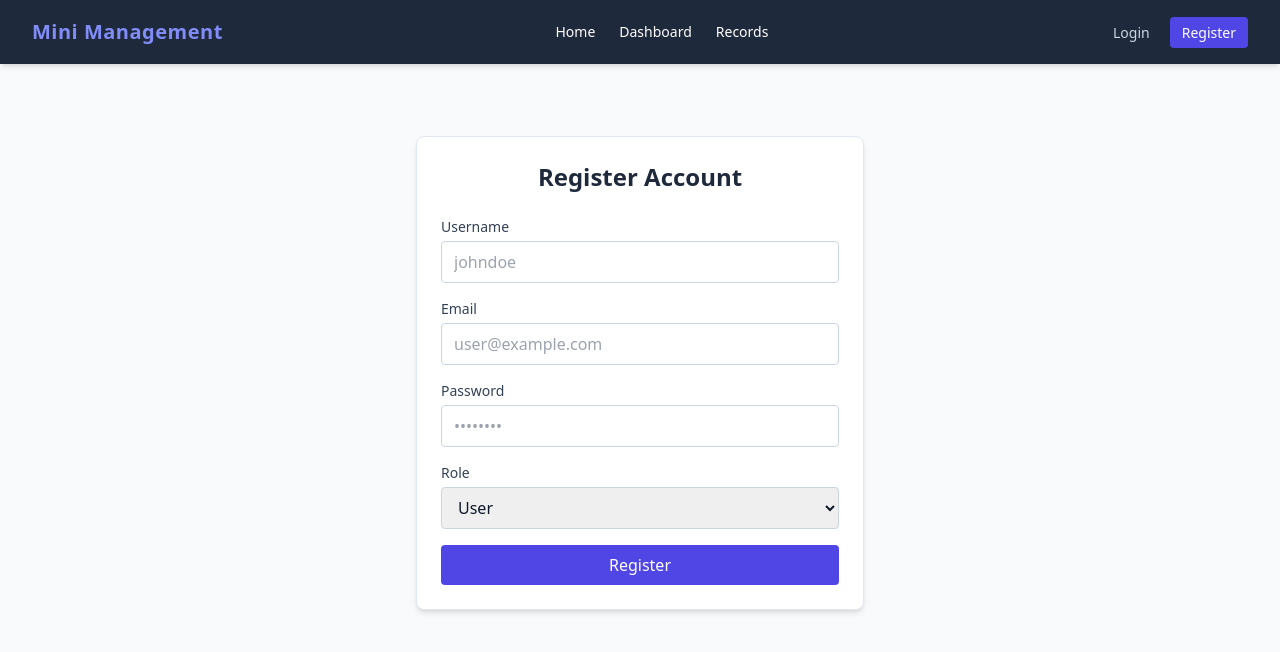
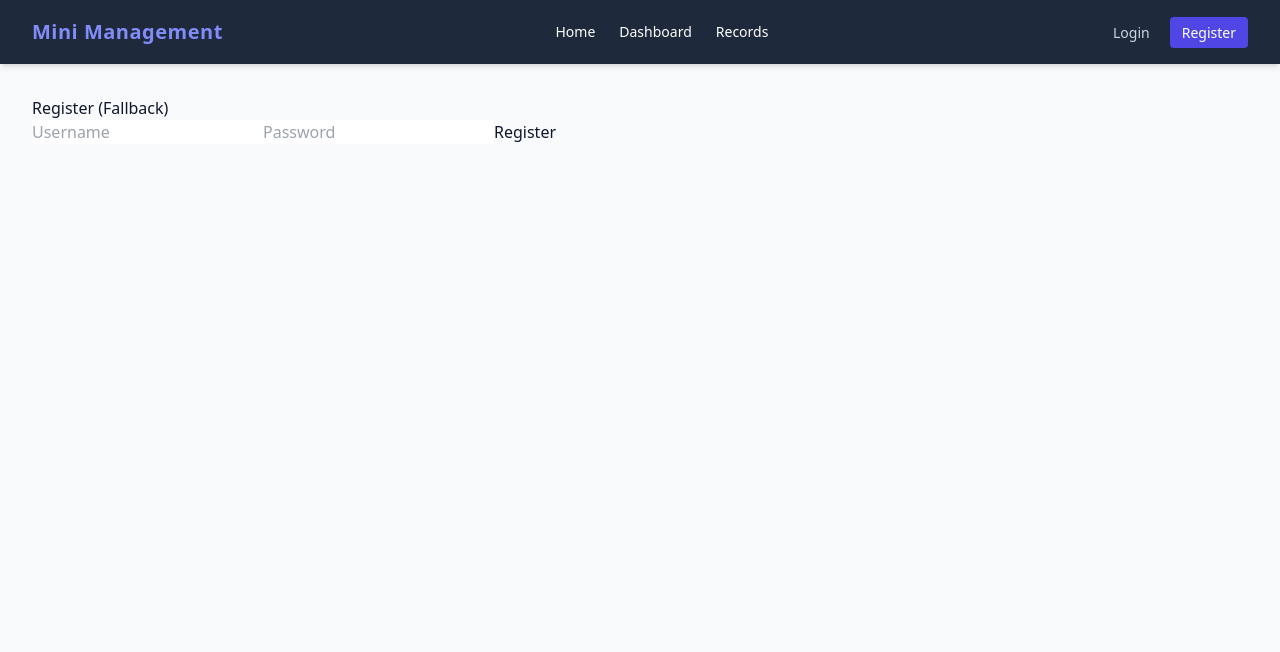
Before and after one commit to andreikristoffermanrique/mini-management-system-midterms, a React app in the folder frontend/: page /register in a window 1280 px wide. Shown: the top 652 px of the page. Built offline with nearby package versions, Linux system fonts and the light colour scheme; the HTML template or start-up script is replaced by a standard one.

Commit message:
[INT-02] Connect frontend registration form to API

```diff
--- a/frontend/src/pages/register.jsx
+++ b/frontend/src/pages/register.jsx
@@ -1,119 +1,33 @@
-import React, { useState } from 'react';
-import { useNavigate } from 'react-router-dom';
+// ---- FALLBACK (Developer 5): owner's version wins on merge ----
+import { useState } from 'react';
+import { apiRequest } from '../api.js';
 
 export default function Register() {
-  const [formData, setFormData] = useState({
-    username: '',
-    email: '',
-    password: '',
-    role: 'user',
+    const [username, setUsername] = useState('');
+    const [password, setPassword] = useState('');
+    const [error, setError] = useState(null);
+
+    const handleRegister = async (e) => {
+        e.preventDefault();
+        setError(null);
+        try {
+            await apiRequest('/auth/register', {
+                method: 'POST',
+                body: { username, password }
             });
-  const [error, setError] = useState('');
-  const [loading, setLoading] = useState(false);
-  const navigate = useNavigate();
-
-  const handleChange = (e) => {
-    setFormData({ ...formData, [e.target.name]: e.target.value });
-  };
-
-  const handleSubmit = async (e) => {
-    e.preventDefault();
-    setError('');
-    setLoading(true);
-
-    try {
-      const response = await fetch('http://localhost:5000/api/auth/register', {
-        method: 'POST',
-        headers: { 'Content-Type': 'application/json' },
-        body: JSON.stringify(formData),
-      });
-
-      const data = await response.json();
-
-      if (!response.ok) {
-        throw new Error(data.message || 'Registration failed. Please try again.');
-      }
-
-      // Redirect to login page on success
-      navigate('/login');
+            alert("Registration successful!");
         } catch (err) {
-      setError(err.message);
-    } finally {
-      setLoading(false);
+            setError(err.message || 'Registration failed');
         }
     };
 
     return (
-    <div className="max-w-md mx-auto my-10 p-6 bg-white rounded-lg shadow-md border border-slate-200">
-      <h2 className="text-2xl font-bold mb-6 text-center text-slate-800">Register Account</h2>
-
-      {error && (
-        <div className="mb-4 p-3 bg-red-100 text-red-700 text-sm rounded border border-red-200">
-          {error}
-        </div>
-      )}
-
-      <form onSubmit={handleSubmit} className="space-y-4">
-        <div>
-          <label className="block text-sm font-medium text-slate-700 mb-1">Username</label>
-          <input
-            type="text"
-            name="username"
-            required
-            value={formData.username}
-            onChange={handleChange}
-            className="w-full px-3 py-2 border border-slate-300 rounded focus:outline-none focus:ring-2 focus:ring-indigo-500"
-            placeholder="johndoe"
-          />
-        </div>
-
-        <div>
-          <label className="block text-sm font-medium text-slate-700 mb-1">Email</label>
-          <input
-            type="email"
-            name="email"
-            required
-            value={formData.email}
-            onChange={handleChange}
-            className="w-full px-3 py-2 border border-slate-300 rounded focus:outline-none focus:ring-2 focus:ring-indigo-500"
-            placeholder="user@example.com"
-          />
-        </div>
-
-        <div>
-          <label className="block text-sm font-medium text-slate-700 mb-1">Password</label>
-          <input
-            type="password"
-            name="password"
-            required
-            value={formData.password}
-            onChange={handleChange}
-            className="w-full px-3 py-2 border border-slate-300 rounded focus:outline-none focus:ring-2 focus:ring-indigo-500"
-            placeholder="••••••••"
-          />
-        </div>
-
-        <div>
-          <label className="block text-sm font-medium text-slate-700 mb-1">Role</label>
-          <select
-            name="role"
-            value={formData.role}
-            onChange={handleChange}
-            className="w-full px-3 py-2 border border-slate-300 rounded focus:outline-none focus:ring-2 focus:ring-indigo-500"
-          >
-            <option value="user">User</option>
-            <option value="admin">Admin</option>
-          </select>
-        </div>
-
-        <button
-          type="submit"
-          disabled={loading}
-          className="w-full bg-indigo-600 hover:bg-indigo-500 text-white font-medium py-2 rounded transition disabled:opacity-50"
-        >
-          {loading ? 'Creating account...' : 'Register'}
-        </button>
+        <form onSubmit={handleRegister}>
+            <h2>Register (Fallback)</h2>
+            {error && <p style={{color: 'red'}}>{error}</p>}
+            <input type="text" placeholder="Username" value={username} onChange={e => setUsername(e.target.value)} required />
+            <input type="password" placeholder="Password" value={password} onChange={e => setPassword(e.target.value)} required />
+            <button type="submit">Register</button>
         </form>
-    </div>
     );
 }
```
Lines whose indentation alone changed are shown as unchanged.
